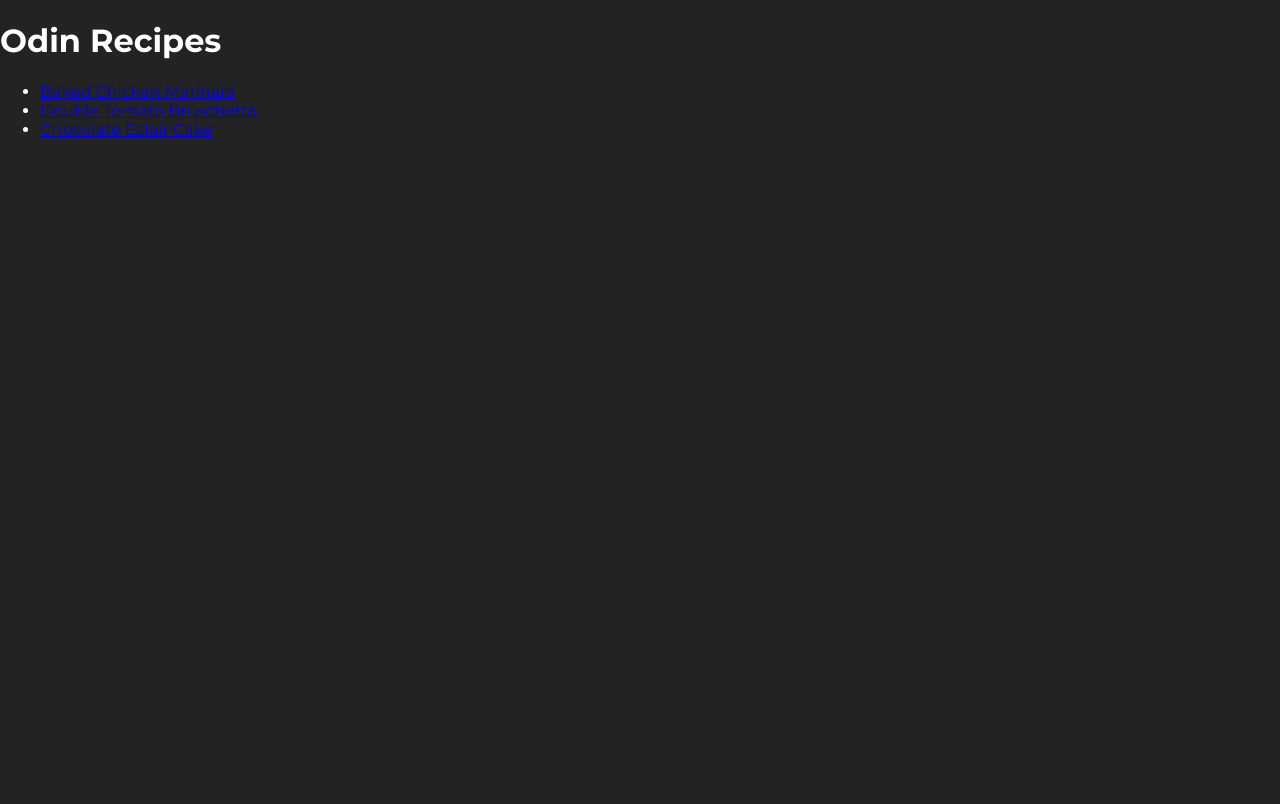
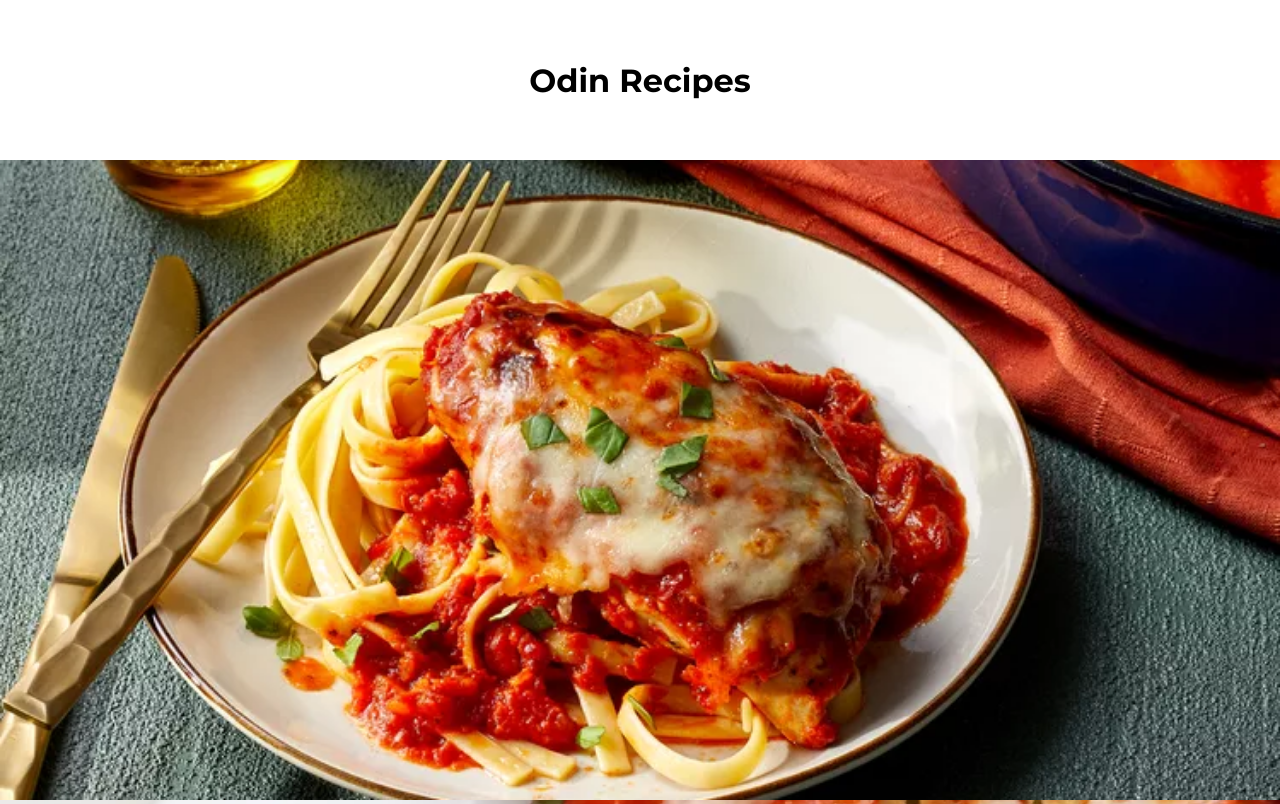
Before and after one commit to bfrim/odin-recipes, a plain HTML site: page index.html in a window 1280 px wide. Shown: the top 804 px of the page. Drawn offline with Linux system fonts and the light colour scheme.

Commit message:
styled the landing page

```diff
--- a/index.html
+++ b/index.html
@@ -10,11 +10,14 @@
     <link href="https://fonts.googleapis.com/css2?family=Montserrat:ital,wght@0,100..900;1,100..900&display=swap" rel="stylesheet">
 </head>
 <body>
-    <h1>Odin Recipes</h1>
-    <ul>
-        <li><a href="./recipes/baked-chicken-marinara.html">Baked Chicken Marinara</a></li>
-        <li><a href="./recipes/double-tomato-bruschetta.html">Double Tomato Bruschetta</a></li>
-        <li><a href="./recipes/chocolate-eclair-cake.html">Chocolate Eclair Cake</a></li>
-    </ul>
+    <header>
+        <h1>Odin Recipes</h1>
+    </header>
+
+    <main class="main">
+        <div class="recipe" id="bcm"><a href="./recipes/baked-chicken-marinara.html"></a></div>
+        <div class="recipe" id="dtb"><a href="./recipes/double-tomato-bruschetta.html"></a></div>
+        <div class="recipe" id="cec"><a href="./recipes/chocolate-eclair-cake.html"></a></div>
+    </main>
 </body>
 </html>
--- a/styles.css
+++ b/styles.css
@@ -1,6 +1,52 @@
+html, body {
+    height: 100%;
+    margin: 0;
+    padding: 0;
+}
+
 body {
-    margin: 0;
-    background-color: rgb(35, 35, 35);
-    color: white;
     font-family: 'Montserrat', sans-serif;
 }
+
+header {
+    height: 20vh;
+    display: flex;
+    align-items: center;
+    justify-content: center;
+    text-align: center;
+}
+
+.main {
+    height: 80vh;
+    display: flex;
+    align-items: center;
+    justify-content: space-evenly;
+}
+.main ul {
+    margin: 0;
+}
+
+.recipe {
+    height: 100%;
+    width: 100%;
+    background-size: cover;
+    background-position: center;
+}
+#bcm {
+    background-image: url(./images/bakedchickenmarinara.webp);
+}
+#dtb {
+    background-image: url(./images/doubletomatobruschetta.webp);
+}
+#cec {
+    background-image: url(./images/chocolateeclaircake.webp);
+}
+.main {
+    display: flex;
+    flex-wrap: wrap;
+}
+.recipe a {
+    display: block;
+    height: 100%;
+    width: 100%;
+}
```
